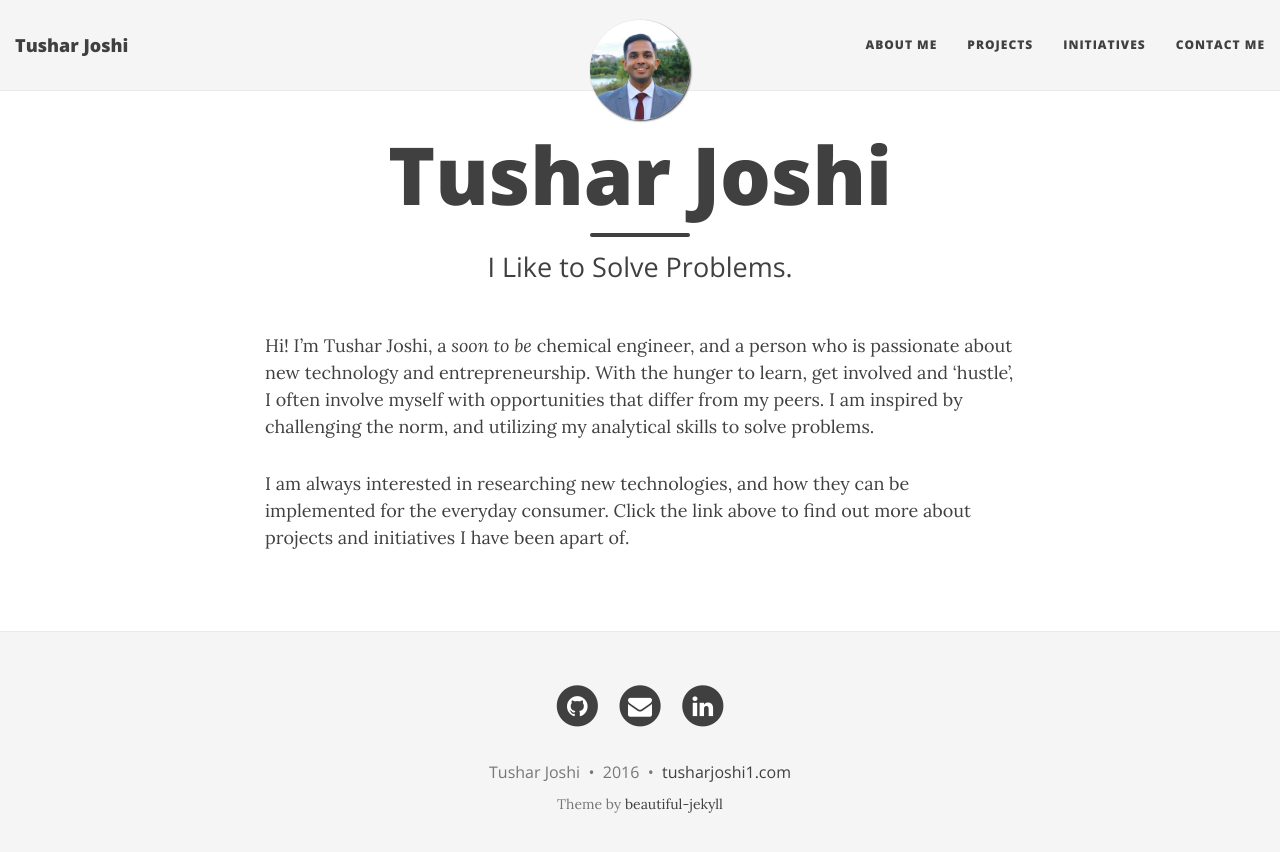
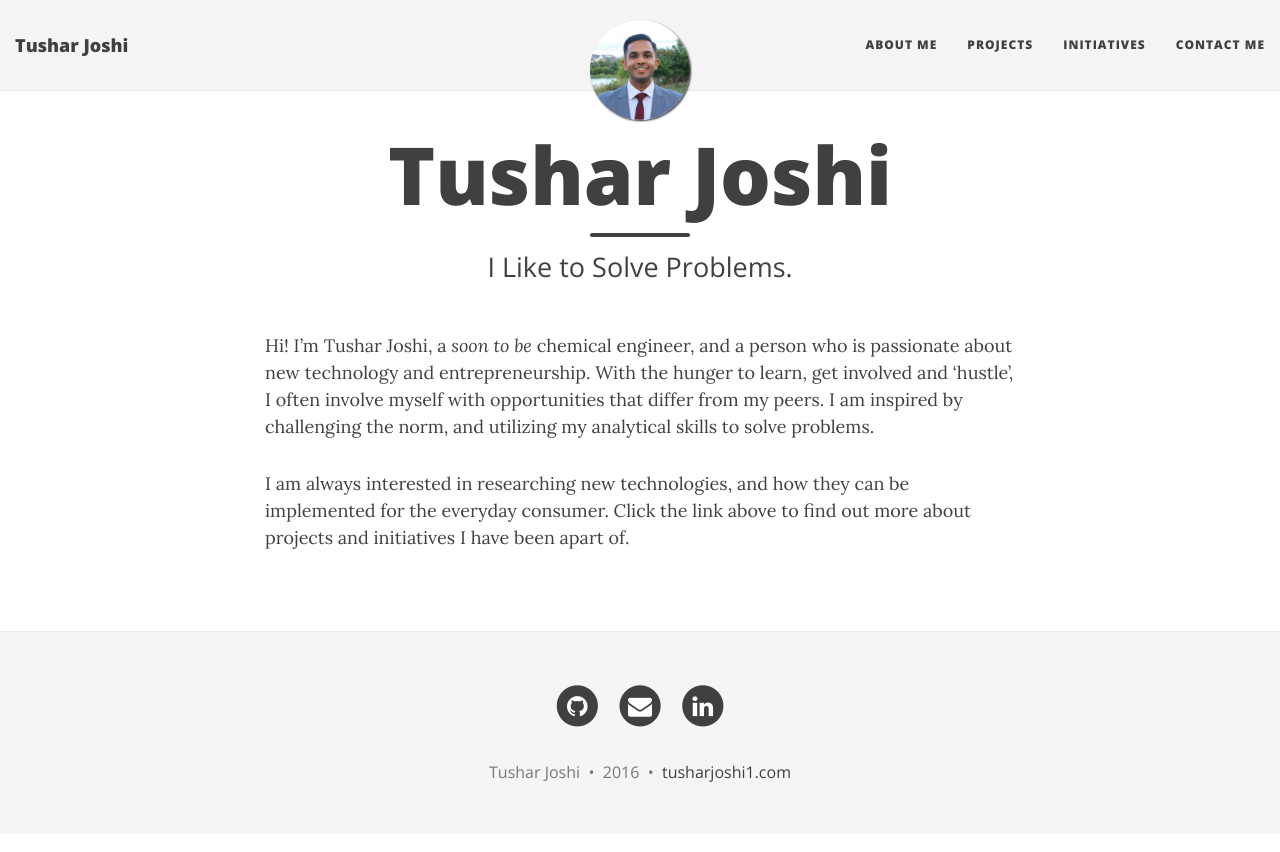
Before and after one commit to tusharjoshi1/tusharjoshi1.github.io, a Jekyll site: the page built from index.html, in a window 1280 px wide. Shown: the top 852 px of the page. Built offline with Jekyll 4.4.1, drawn with Linux system fonts in a browser that asks for light colours; nearby versions of some CDN libraries; the list of posts is cut into pages by our own code.

Commit message:
Update footer.html

```diff
--- a/_includes/footer.html
+++ b/_includes/footer.html
@@ -113,12 +113,7 @@
 		  &nbsp;&bull;&nbsp;
 		  <a href="{{ site.url }}">{{ site.url-pretty }}</a>
 		  {% endif %}
-	    </p>
-	        <!-- Please don't remove this, keep my open source work credited :) -->
-		<p class="theme-by text-muted">
-		  Theme by
-		  <a href="http://deanattali.com/beautiful-jekyll/">beautiful-jekyll</a>
-		</p>
+
       </div>
     </div>
   </div>
```
